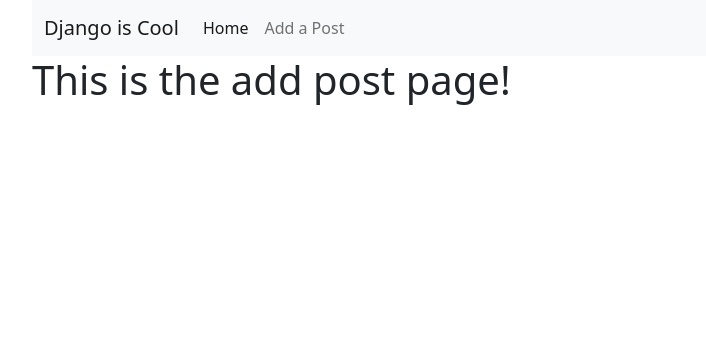
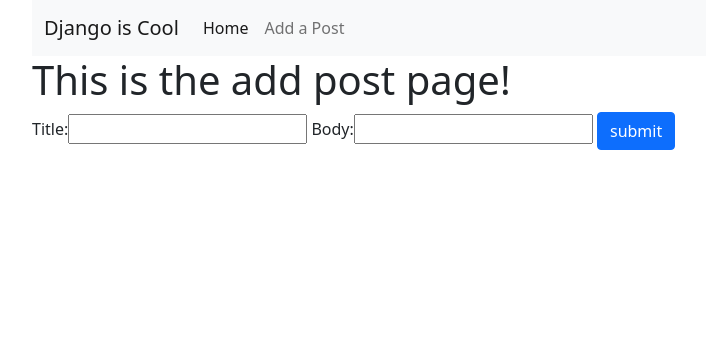
Before and after one commit to davidparker333/Learning-Django, a Django app: page /addpost in a window 1280 px wide. Shown: the top 356 px of the page, without its empty margins (50-756 px from the left). Run offline with Django 3.2, Linux system fonts and the light colour scheme; some libraries are stand-ins or nearby versions.

Commit message:
added form, not styled, and not saving in db yet

```diff
--- a/src/djangotest/blog/forms.py
+++ b/src/djangotest/blog/forms.py
@@ -0,0 +1,6 @@
+from django import forms
+
+class NewPostForm(forms.Form):
+
+    title = forms.CharField(max_length=120, required=True)
+    body = forms.CharField(max_length=500, required=True)
--- a/src/djangotest/pages/views.py
+++ b/src/djangotest/pages/views.py
@@ -1,6 +1,7 @@
 from django.http.response import JsonResponse
 from django.shortcuts import render
 from django.http import HttpResponse
+from blog.forms import NewPostForm
 
 # Create your views here.
 
@@ -12,4 +13,11 @@ def home_view(request, *args, **kwargs):
 
 def add_post_view(request, *args, **kwargs):
     context = {}
+    if request.method == 'POST':
+        form = NewPostForm(request.POST)
+        if form.is_valid():
+            return render(request, 'home.html', context)
+    else:
+        form = NewPostForm()
+        context['form'] = form
     return render(request, 'addPost.html', context)
--- a/src/djangotest/templates/addPost.html
+++ b/src/djangotest/templates/addPost.html
@@ -4,4 +4,14 @@
 
 <h1>This is the add post page!</h1>
 
+<div class="row">
+    <div class="col-12">
+        <form action="/addpost" method="post">
+            {% csrf_token %}
+            {{ form }}
+            <input type="submit" value="submit" class="btn btn-primary">
+        </form>
+    </div>
+</div>
+
 {% endblock %}
```
